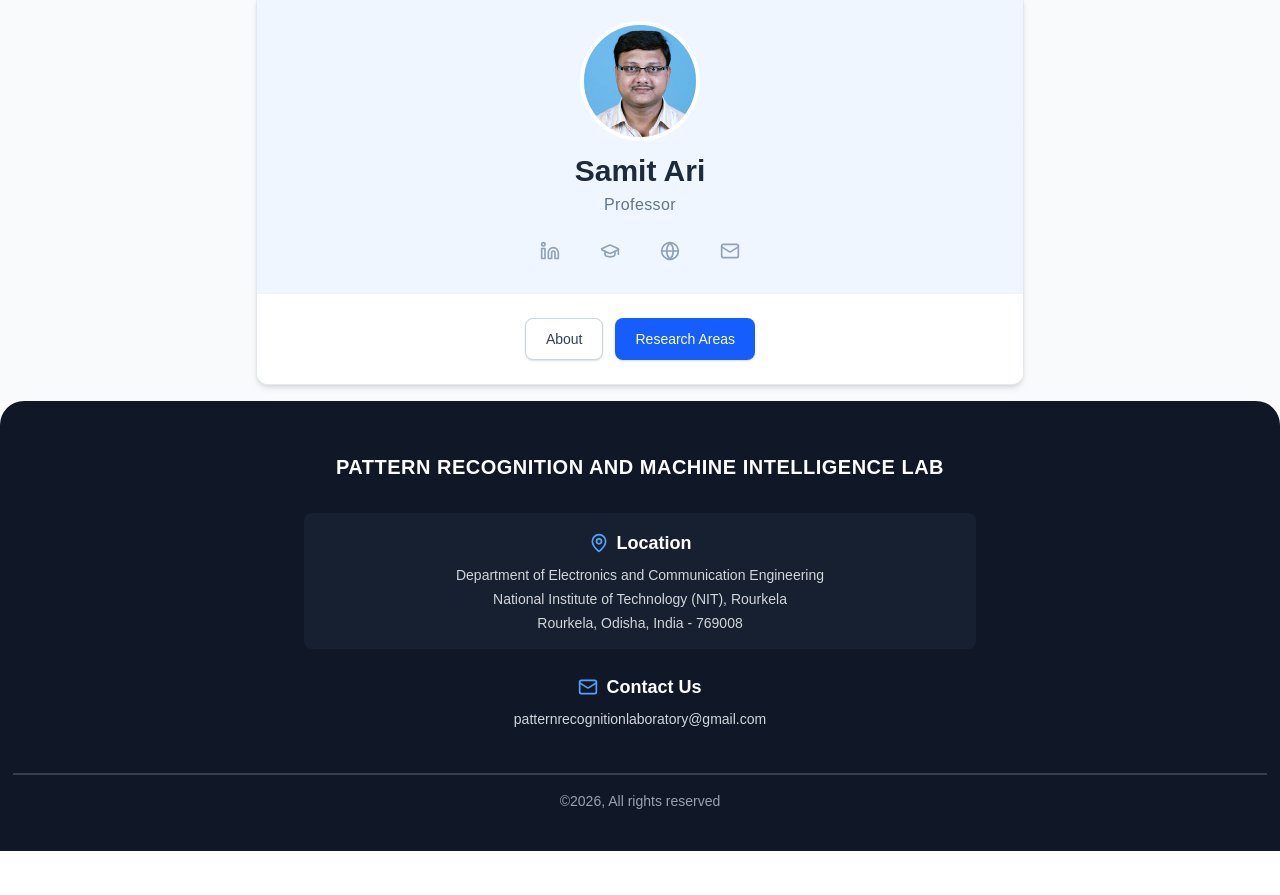
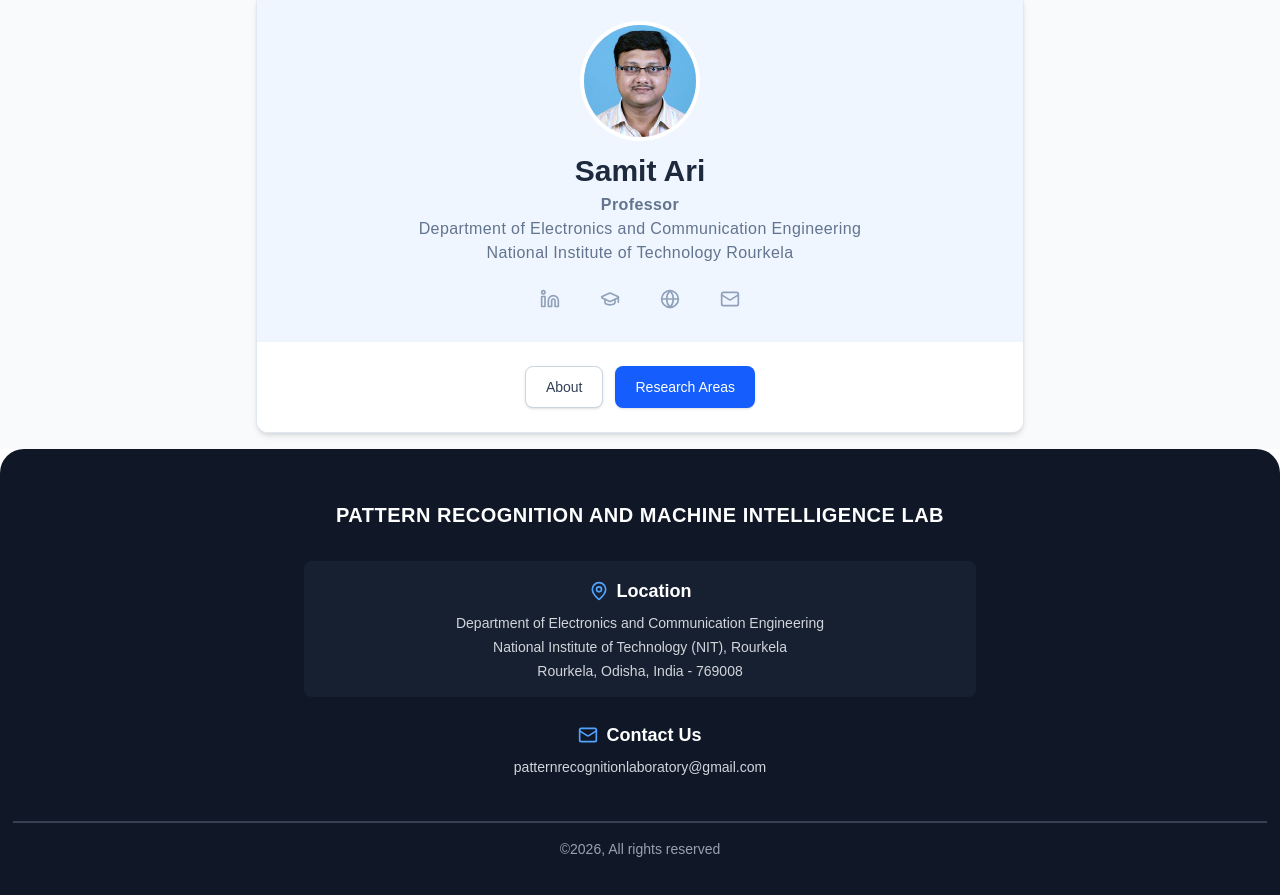
Before and after one commit to AshwaniNITR/prlab, a Next.js app: page / in a window 1280 px wide. Shown: the part 2162-3057 px from the top of the page. Before the commit the page ends 3013 px from the top, so only its background shows below. Built offline with nearby package versions, Linux system fonts and the light colour scheme.

Commit message:
chore:minor changes

```diff
--- a/src/app/components/Profile.tsx
+++ b/src/app/components/Profile.tsx
@@ -24,7 +24,10 @@ const Profile = () => {
 
             {/* Name and designation - refined typography */}
             <h1 className="text-3xl font-semibold text-slate-800 mb-1">Samit Ari</h1>
-            <p className="text-base text-slate-500 font-medium tracking-wide">Professor</p>
+            <p className="text-base font-semibold text-slate-500  tracking-wide">Professor</p>
+            <p className="text-base text-center text-slate-500 font-medium tracking-wide">Department of Electronics and Communication Engineering</p>
+            <p className="text-base text-center text-slate-500 font-medium tracking-wide">National Institute of Technology Rourkela</p>
+
 
             {/* Social links - cleaner icon styling */}
             <div className="flex items-center justify-center gap-6 mt-4">
```
